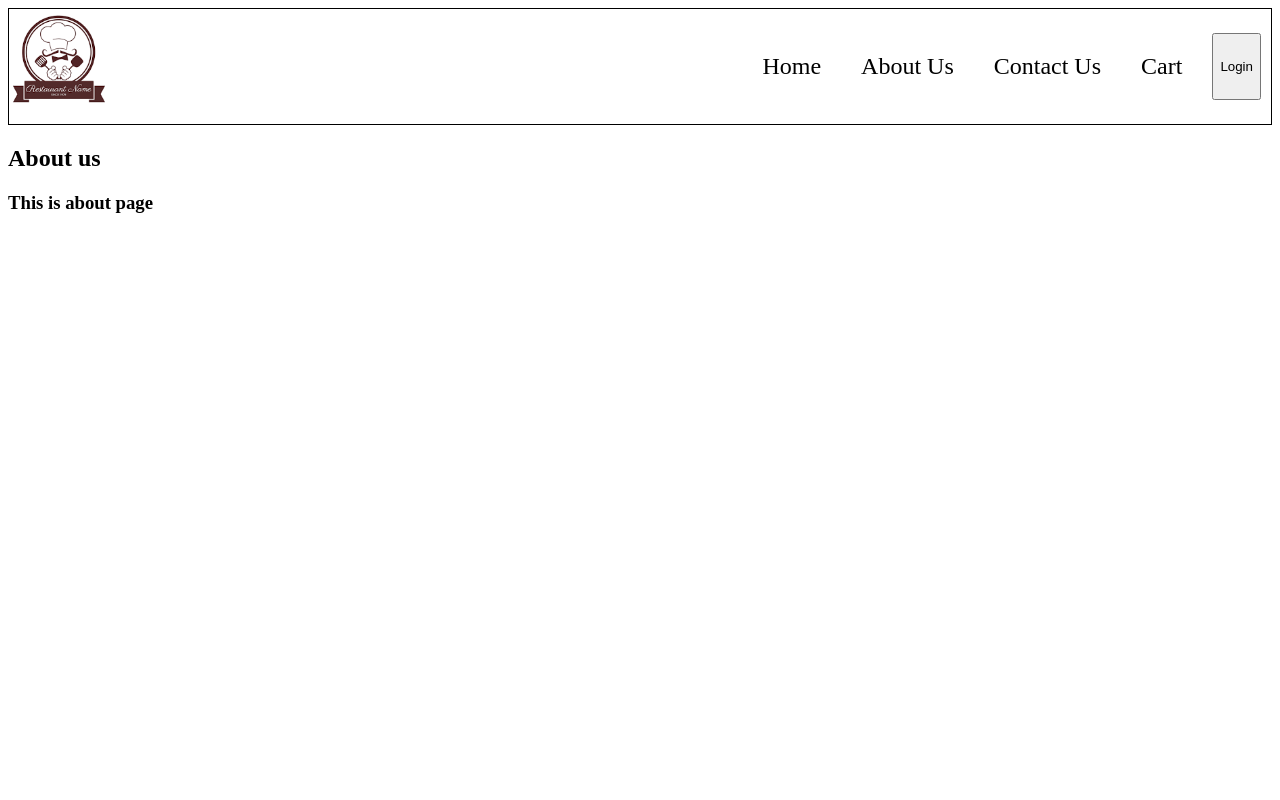
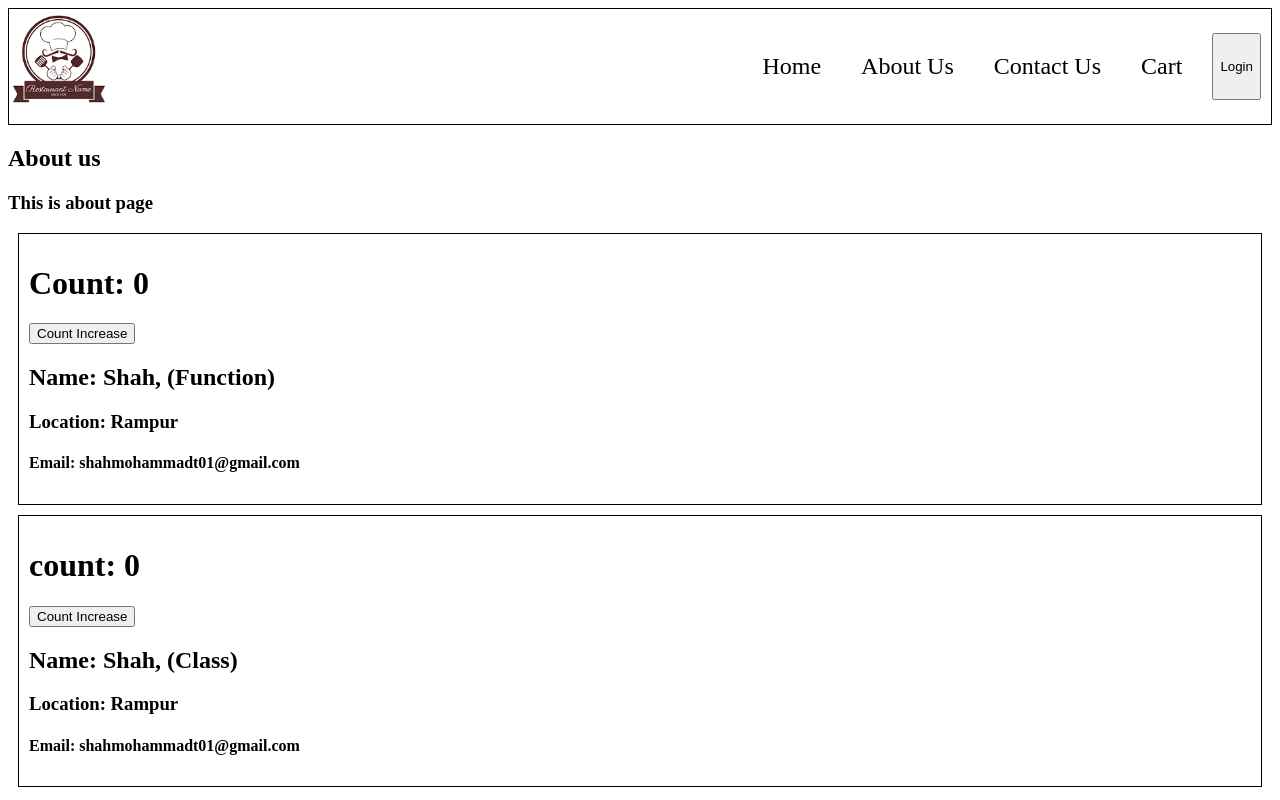
Before and after one commit to shah-mohd/namaste-react, a React (Vite) app: page /about in a window 1280 px wide. Built offline with nearby package versions, Linux system fonts and the light colour scheme.

Commit message:
episode-8, part-1, class based component & props,state

```diff
--- a/src/components/About.js
+++ b/src/components/About.js
@@ -1,8 +1,15 @@
+import User from "./User";
+import UserClass from "./UserClass";
+
 const About = ()=> {
     return(
         <div>
             <h2>About us</h2>
             <h3>This is about page</h3>
+
+            <User name={"Shah, (Function)"} location={"Rampur"} email={"shahmohammadt01@gmail.com"}/>
+
+            <UserClass name={"Shah, (Class)"} location={"Rampur"} email={"shahmohammadt01@gmail.com"}/>
         </div>
     )
 }
--- /dev/null
+++ b/src/components/User.js
@@ -0,0 +1,18 @@
+import { useState } from "react";
+
+const User = ({name, location, email})=> {
+    const [count, setCount] = useState(0);
+    return (
+        <div className="user-card">
+            <h1>Count: {count}</h1>
+            <button
+            onClick={()=>{setCount(count+1)}}
+            >Count Increase</button>
+            <h2>Name: {name}</h2>
+            <h3>Location: {location}</h3>
+            <h4>Email: {email}</h4>
+        </div>
+    )
+}
+
+export default User;
--- /dev/null
+++ b/src/components/UserClass.js
@@ -0,0 +1,32 @@
+import React from "react";
+
+class UserClass extends React.Component {
+    constructor(props){
+        super(props);
+
+        this.state = {
+            count: 0,
+        }
+    }
+    render(){
+        const {name, location, email} = this.props;
+        const {count} = this.state;
+        return(
+            <div className="user-card">
+                <h1>count: {count}</h1>
+                <button
+                onClick={()=>{
+                    this.setState({
+                        count: this.state.count + 1
+                    })
+                }}
+                >Count Increase</button>
+                <h2>Name: {name}</h2>
+                <h3>Location: {location}</h3>
+                <h4>Email: {email}</h4>
+        </div>
+        )
+    }
+}
+
+export default UserClass;
--- a/style.css
+++ b/style.css
@@ -164,3 +164,9 @@
     height: 100%;
     object-fit: cover;
 }
+
+.user-card{
+    padding: 10px;
+    margin: 10px;
+    border: 1px solid black;
+}
```
